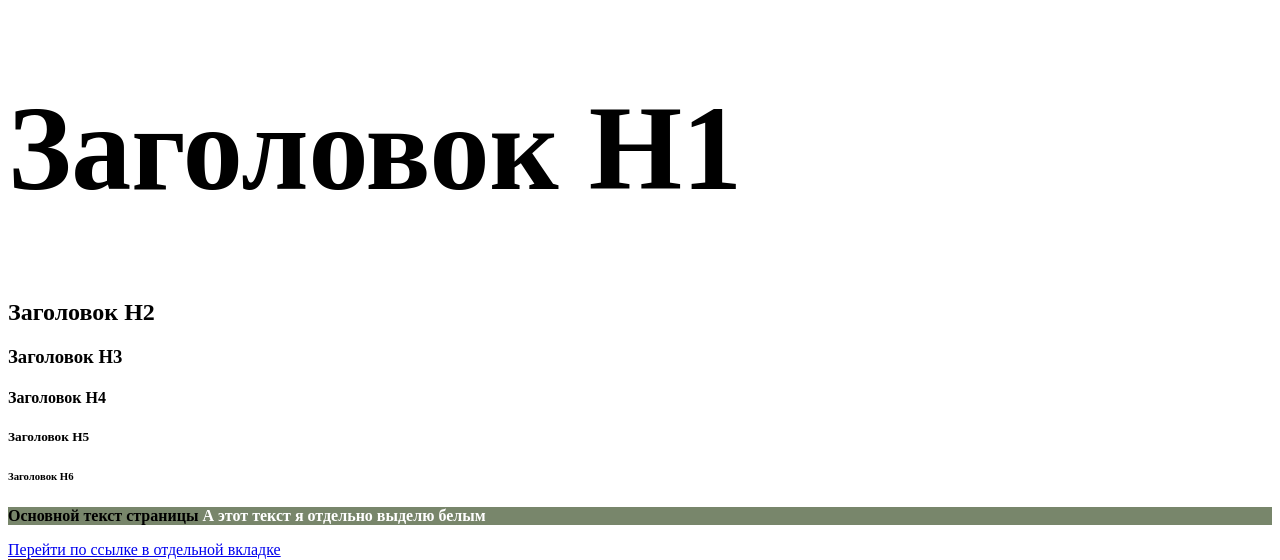
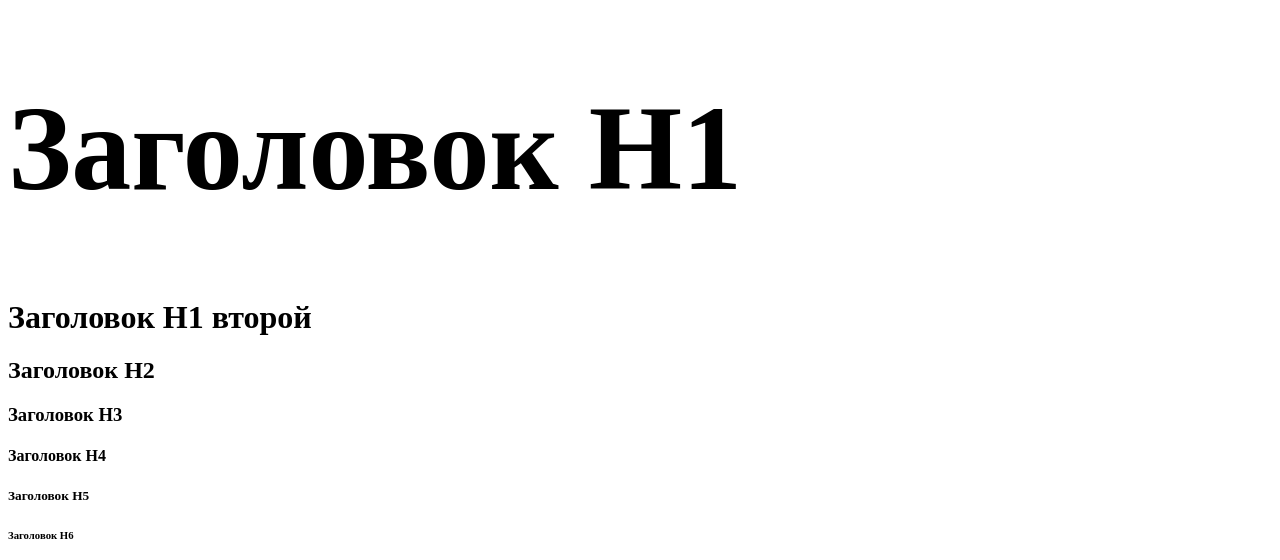
Before and after one commit to Iren-b/autotests-ui, a Python web app: template templates/index.html in a window 1280 px wide. Shown: the top 560 px of the page. Run offline with Jinja, Linux system fonts and the light colour scheme; the template is opened without the code that fills it, so the values that code supplies are empty.

Commit message:
Введение в Playwright

```diff
--- a/templates/index.html
+++ b/templates/index.html
@@ -37,6 +37,7 @@
 <body>
   <div>
       <h1 id="header_1">Заголовок H1</h1>
+      <h1 >Заголовок H1 второй</h1>
       <h2>Заголовок H2</h2>
       <h3>Заголовок H3</h3>
       <h4>Заголовок H4</h4>
```
